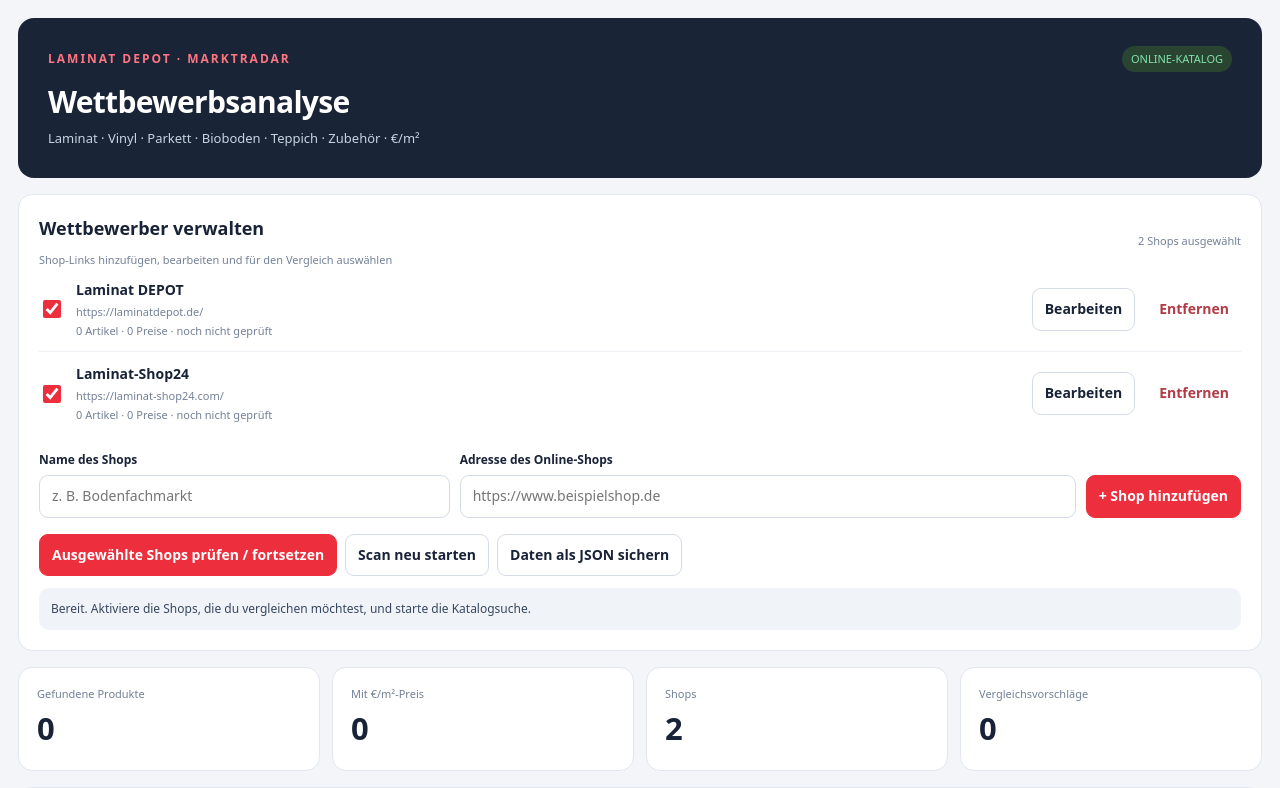
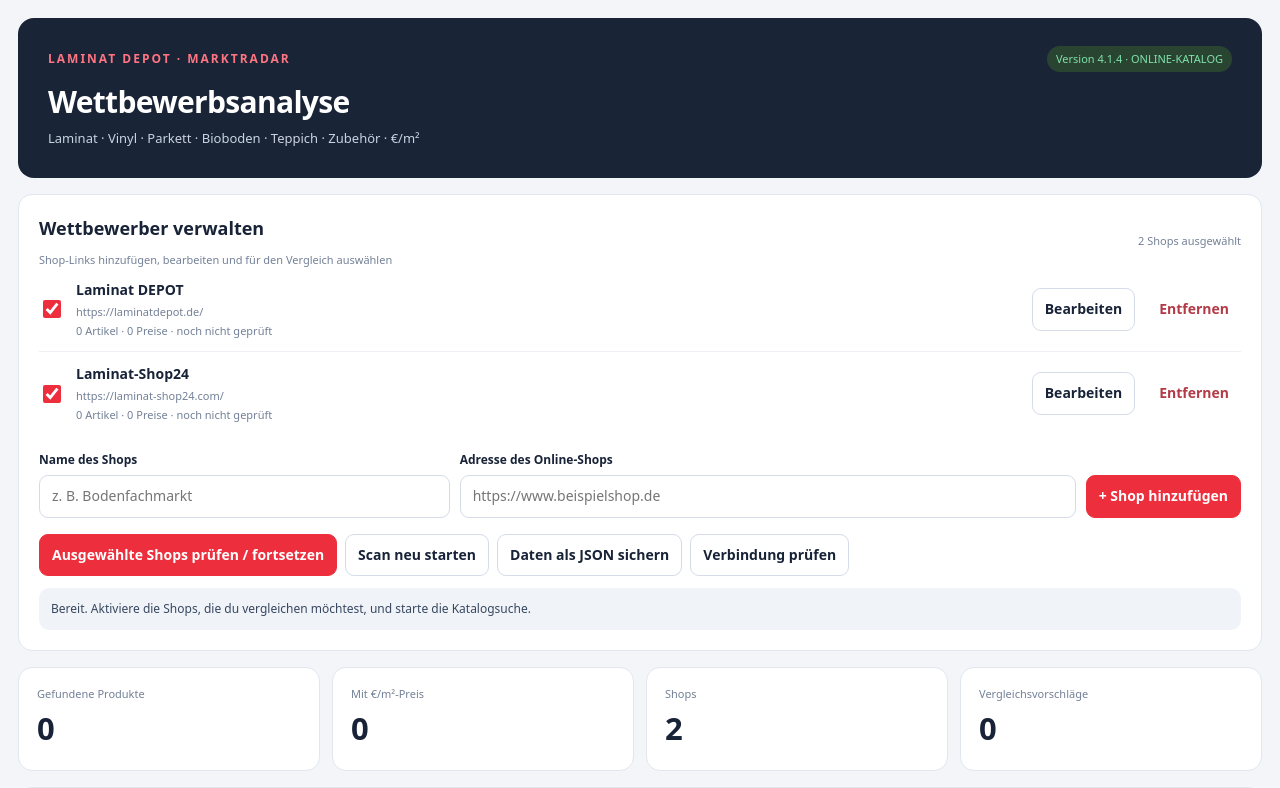
Before and after one commit to Keriimo/https-luxury-rugelach-b0efa1.netlify.app-, a website: page index.html in a window 1280 px wide. Shown: the top 788 px of the page. Drawn offline with Linux system fonts and the light colour scheme.

Commit message:
Show deployed version and connection test button for scanner diagnosis

```diff
--- a/index.html
+++ b/index.html
@@ -77,7 +77,7 @@
 <header class="hero">
 <div class="row between">
 <div class="kicker">LAMINAT DEPOT · MARKTRADAR</div>
-<span class="badge">ONLINE-KATALOG</span>
+<span class="badge">Version 4.1.4 · ONLINE-KATALOG</span>
 </div>
 <h1>Wettbewerbsanalyse</h1>
 <p>Laminat · Vinyl · Parkett · Bioboden · Teppich · Zubehör · €/m²</p>
@@ -97,6 +97,7 @@
 <button id="scanButton" class="primary">Ausgewählte Shops prüfen / fortsetzen</button>
 <button id="resetButton">Scan neu starten</button>
 <button id="exportButton">Daten als JSON sichern</button>
+<button id="diagnoseButton" type="button">Verbindung prüfen</button>
 </div>
 <div id="progress" class="notice" hidden aria-live="polite"></div>
 <div id="message" class="notice" aria-live="polite">Bereit. Aktiviere die Shops, die du vergleichen möchtest, und starte die Katalogsuche.</div>
```
